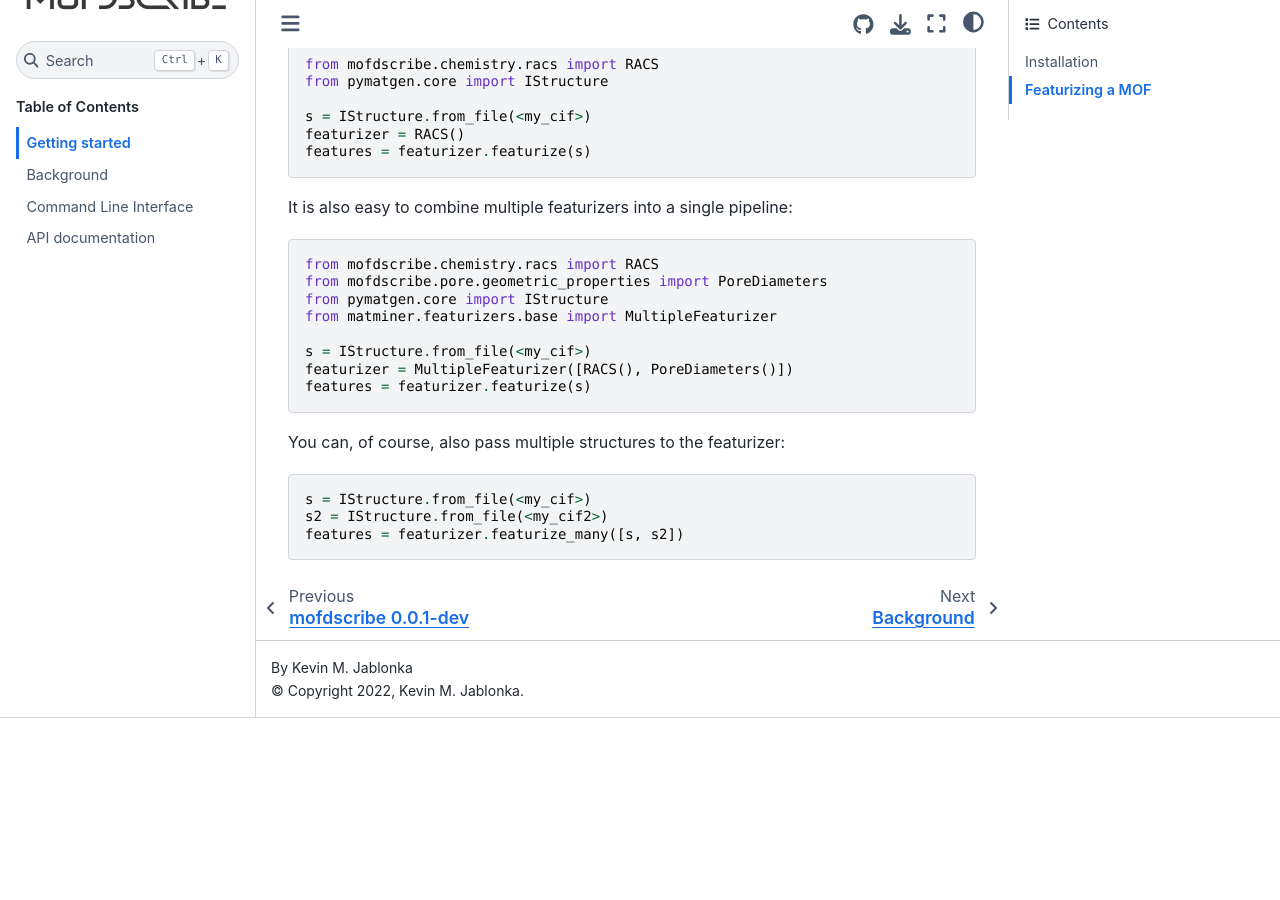
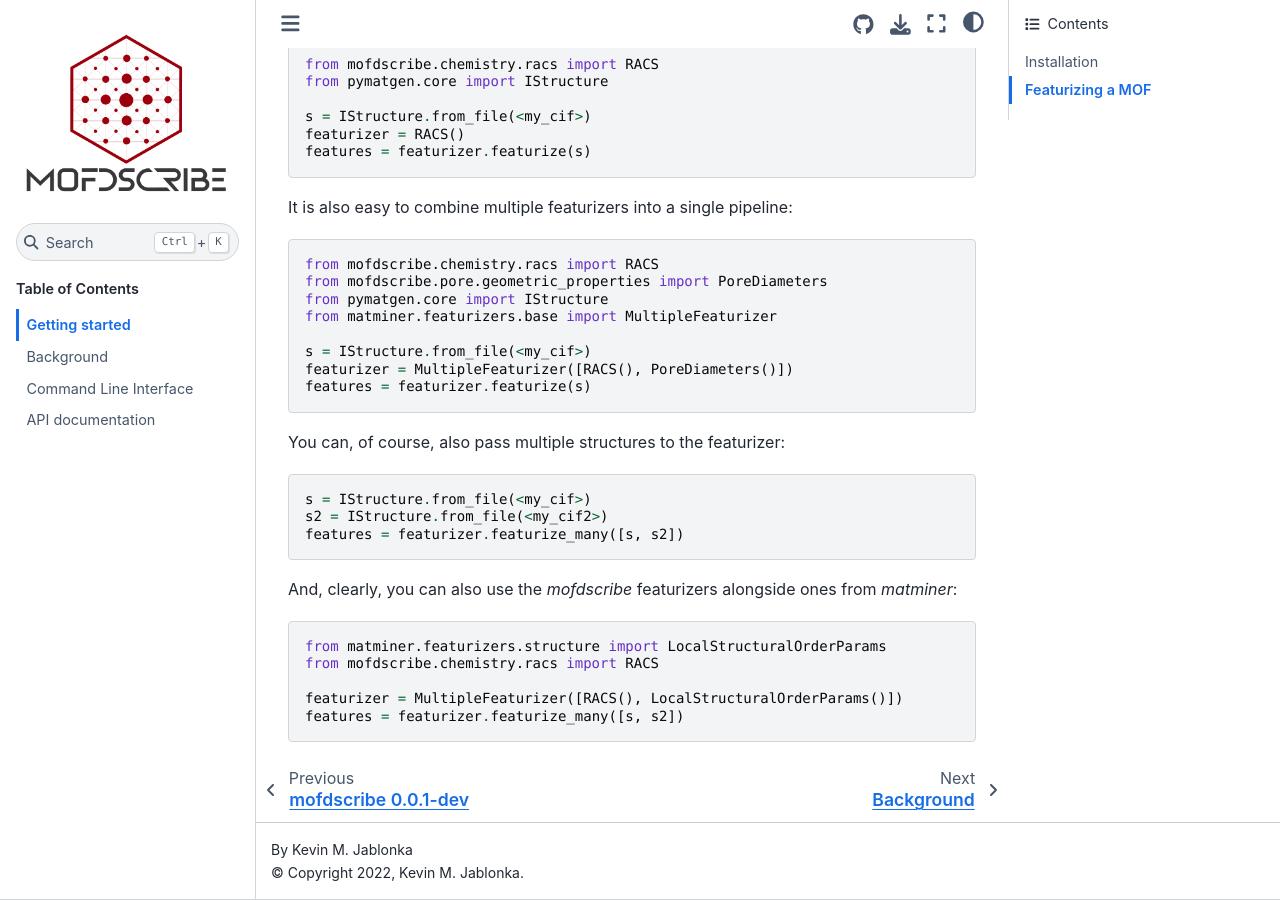
Before and after one commit to kjappelbaum/mofdscribe, a Sphinx documentation site: the page built from docs/source/getting_started.rst, in a window 1280 px wide and 900 px high, scrolled down 881 px. Built offline with Sphinx 7.4.7 and the Sphinx Book theme 1.1.4, drawn with Linux system fonts in a browser that asks for light colours; formulas are drawn with MathJax 3; before the commit the page ends 1599 px from its top, so only the background shows below that.

Commit message:
docs: updating motivation, closes #47

```diff
--- a/docs/source/getting_started.rst
+++ b/docs/source/getting_started.rst
@@ -70,3 +70,14 @@ You can, of course, also pass multiple structures to the featurizer:
   s = IStructure.from_file(<my_cif>)
   s2 = IStructure.from_file(<my_cif2>)
   features = featurizer.featurize_many([s, s2])
+
+
+And, clearly, you can also use the `mofdscribe` featurizers alongside ones from `matminer`:
+
+.. code-block:: python
+
+    from matminer.featurizers.structure import LocalStructuralOrderParams
+    from mofdscribe.chemistry.racs import RACS
+
+    featurizer = MultipleFeaturizer([RACS(), LocalStructuralOrderParams()])
+    features = featurizer.featurize_many([s, s2])
```
Also changed, not shown: docs/source/index.rst (+8 -0 lines).
